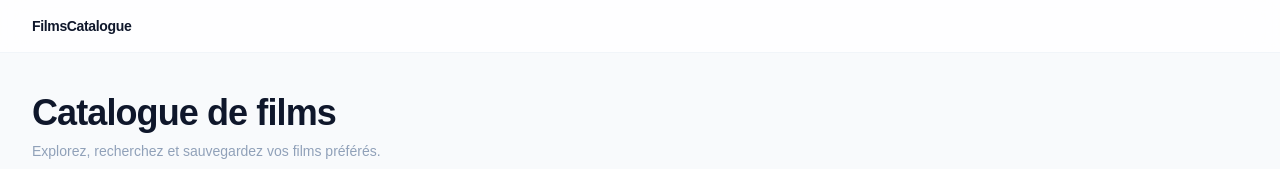
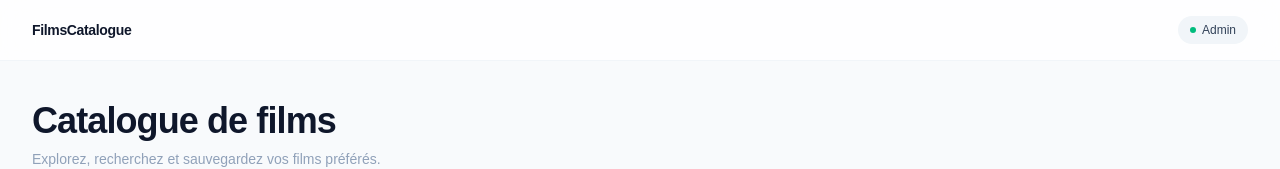
Before and after one commit to cristelleal/cloud-service, a Next.js app: page /movies in a window 1280 px wide. Shown: the top 169 px of the page. Built offline with nearby package versions, Linux system fonts and the light colour scheme; no server answers; the database is empty.

Commit message:
feat: add admin link button on the top of the movies page

```diff
--- a/app/movies/page.tsx
+++ b/app/movies/page.tsx
@@ -1,5 +1,6 @@
 "use client";
 import { useState, useEffect, useCallback, FormEvent } from "react";
+import Link from "next/link";
 import { getPosterUrl, TMDBMovie } from "@/lib/tmdb";
 
 interface Favorite {
@@ -265,6 +266,7 @@ export default function MoviesPage() {
           <span className="text-sm font-semibold text-slate-900 tracking-tight">
             FilmsCatalogue
           </span>
+          <div className="flex items-center gap-4">
             {favorites.length > 0 && (
               <span className="text-xs text-slate-500">
                 <span className="font-semibold text-slate-900">
@@ -273,6 +275,14 @@ export default function MoviesPage() {
                 favori{favorites.length > 1 ? "s" : ""}
               </span>
             )}
+            <Link
+              href="/admin"
+              className="flex items-center gap-1.5 text-xs font-medium bg-slate-100 hover:bg-slate-200 text-slate-700 px-3 py-1.5 rounded-full transition-colors"
+            >
+              <span className="w-1.5 h-1.5 rounded-full bg-emerald-500" />
+              Admin
+            </Link>
+          </div>
         </div>
       </header>
 
```
Lines whose indentation alone changed are shown as unchanged.
